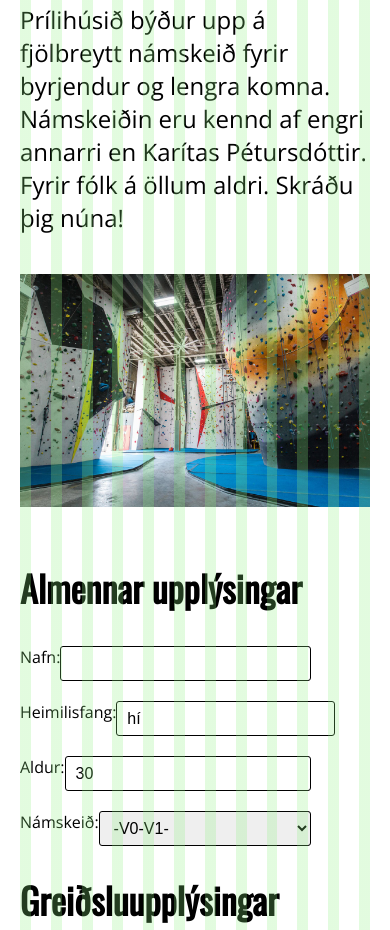
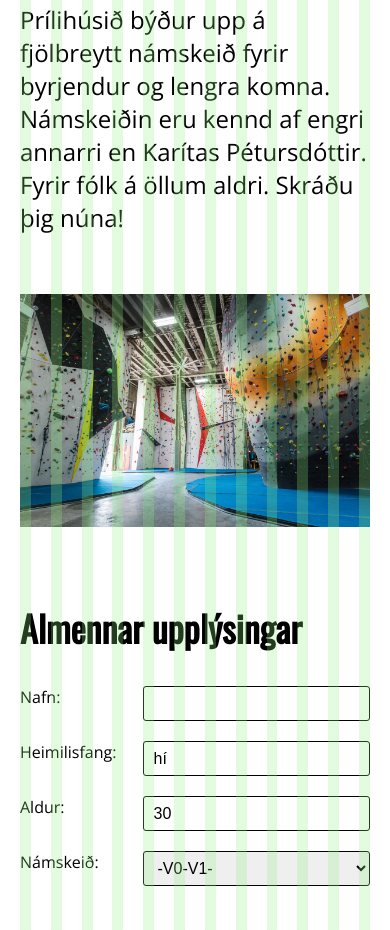
Before and after one commit to viktorgiz/Storaverkefnid, a plain HTML site: page Course.html in a window 390 px wide. Shown: the part 328-1258 px from the top of the page. Drawn offline with nearby package versions, Linux system fonts and the light colour scheme.

Commit message:
Add files via upload

```diff
--- a/course.css
+++ b/course.css
@@ -43,7 +43,7 @@ input{
     justify-content: space-between;
   }
   .Select__namskeid{
-      width:350px;
+      width:70%;
   }
   label{
     margin-bottom: 20px;
@@ -55,7 +55,7 @@ input{
        border: 1px solid black;
        border-radius: 3px;
        height:35px;
-       width: 350px;
+       width: 70%;
        padding-left: 10px;
        font-size: 16px;
        margin-bottom: 20px;
@@ -91,14 +91,35 @@ input{
         height: 40px;
     }
 
-@media(max-width:700px){
-    .grid__col{
-        width: 100%;
+
+    @media(max-width:1000px){
+        .input__staekka{
+            width:65%;
+        }
+        .Select__namskeid{
+            width:50%;
+        }
+
+
     }
 
-    .grid__row{
-        display: flex;
-        flex-direction: column;
+
+    @media(max-width:700px){
+        main .grid__col{
+            width: 100%;
+            margin-bottom:40px;
+        }
+
+        main .grid__row{
+            display: flex;
+            flex-direction: column;
+
+        }
+        .col__form{
+            width:100%
+        }
+        .Select__namskeid{
+            width:65%
+        }
 
     }
-}
--- a/starfsfolk.css
+++ b/starfsfolk.css
@@ -18,7 +18,7 @@
  }
 
  .haed{
-     height: 795px;
+     max-height: 795px;
      display: flex;
  }
 
@@ -50,3 +50,13 @@
  .image4:hover{
      content: none;
  }
+
+ @media(max-width:700px){
+     .grid__col{
+         width:100%;
+     }
+     .grid__row{
+         display:flex;
+         flex-direction: column;
+     }
+ }
```
